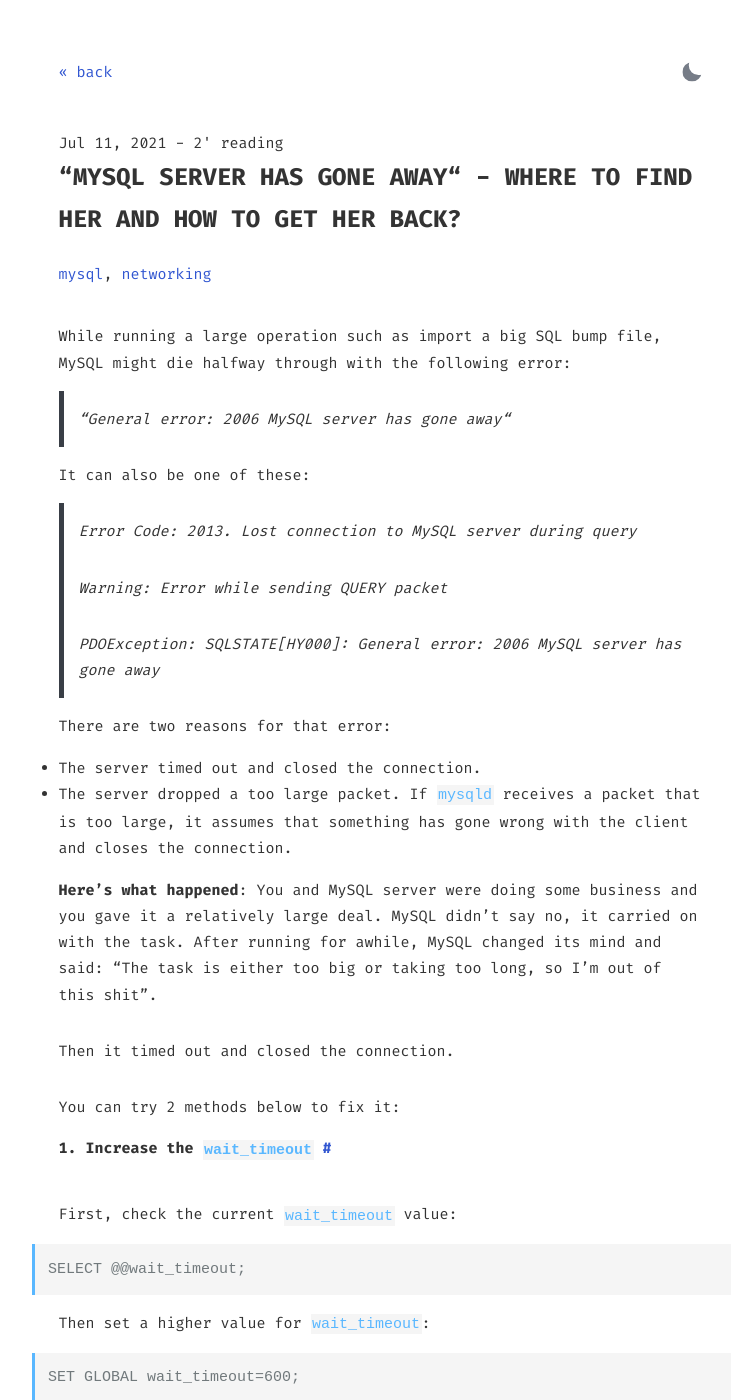
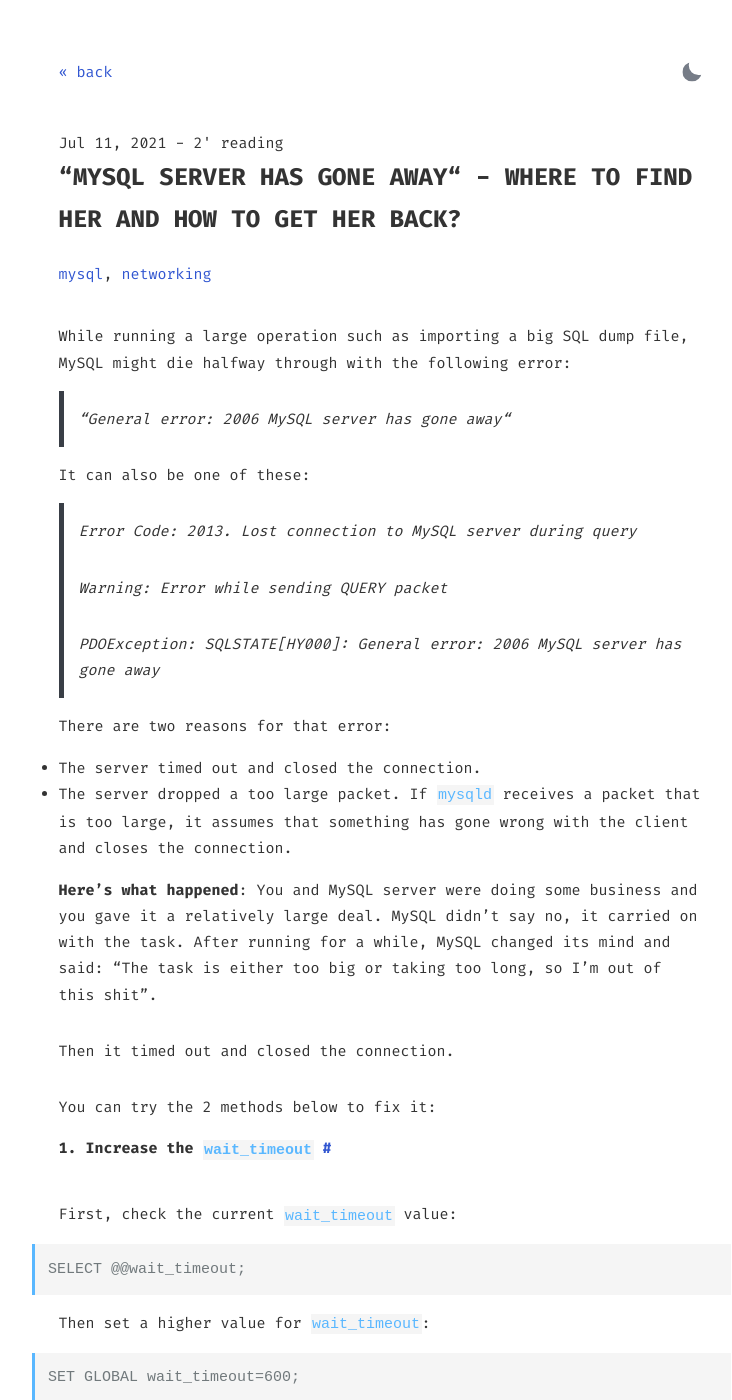
Before and after one commit to ntvpz/sql, a Jekyll site: the page built from _posts/2021-07-11-MySQL-server-has-gone-away.md, in a window 1280 px wide and 1400 px high. Shown: the whole window, without its empty margins (259-991 px from the left). Built offline with Jekyll 4.4.1, drawn with Linux system fonts in a browser that asks for light colours; some of the changed text lies outside the part shown.

Commit message:
no message

```diff
--- a/_posts/2021-07-11-MySQL-server-has-gone-away.md
+++ b/_posts/2021-07-11-MySQL-server-has-gone-away.md
@@ -7,7 +7,7 @@
 minute: 2
 ---
 
-While running a large operation such as import a big SQL bump file, MySQL might die halfway through with the following error:
+While running a large operation such as importing a big SQL dump file, MySQL might die halfway through with the following error:
 
 > “General error: 2006 MySQL server has gone away“
 
@@ -25,11 +25,11 @@
 * The server timed out and closed the connection.
 * The server dropped a too large packet. If `mysqld` receives a packet that is too large, it assumes that something has gone wrong with the client and closes the connection.
 
-**Here's what happened**: You and MySQL server were doing some business and you gave it a relatively large deal. MySQL didn't say no, it carried on with the task. After running for awhile, MySQL changed its mind and said: "The task is either too big or taking too long, so I'm out of this shit".
+**Here's what happened**: You and MySQL server were doing some business and you gave it a relatively large deal. MySQL didn't say no, it carried on with the task. After running for a while, MySQL changed its mind and said: "The task is either too big or taking too long, so I'm out of this shit".
 
 Then it timed out and closed the connection.
 
-You can try 2 methods below to fix it:
+You can try the 2 methods below to fix it:
 
 ### 1. Increase the `wait_timeout`
 
```
Also changed, not shown: other parts of _posts/2021-07-11-MySQL-server-has-gone-away.md (+3 -3 lines).
